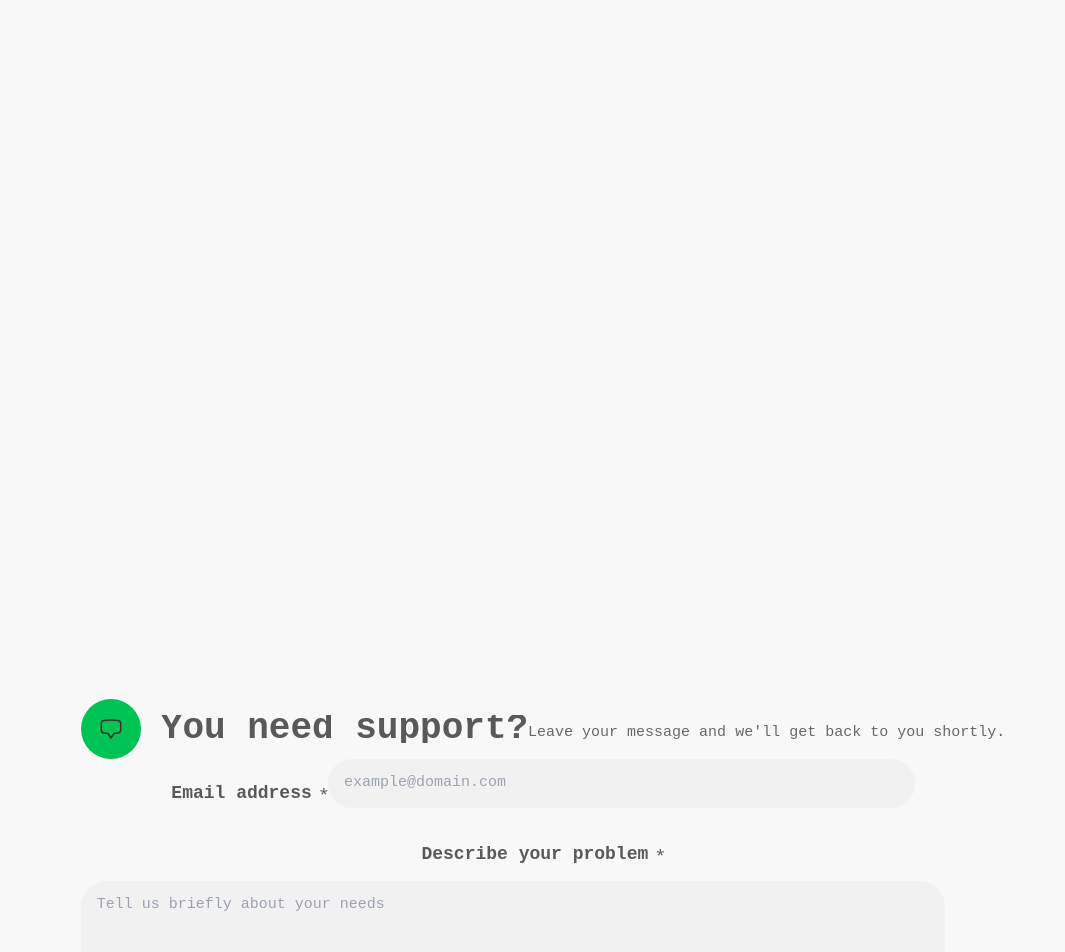
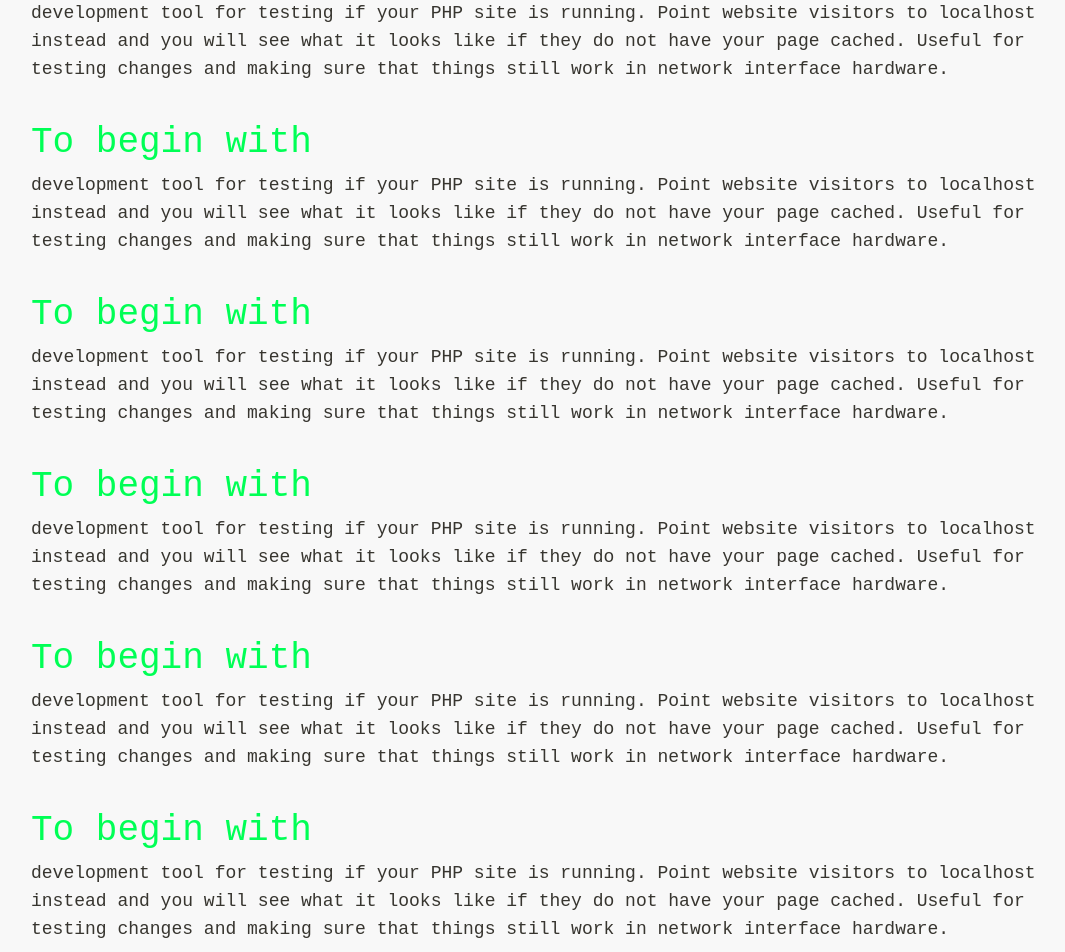
Before and after one commit to selengr/link_instagram, a Next.js app: page /environment in a window 1280 px wide. Shown: the part 940-1892 px from the top of the page, without its empty margins (97-1162 px from the left). Built offline with nearby package versions, Linux system fonts and the light colour scheme.

Commit message:
reform footer in environment page

```diff
--- a/app/(secondView)/environment/page.tsx
+++ b/app/(secondView)/environment/page.tsx
@@ -19,7 +19,7 @@ export default function Environment() {
                     />
 
 
-                       <h1 className={styles["entry-header-h1"]}>To begin with  </h1>
+                       <h1 className={`${styles["entry-header-h1"]} font-custom `}>To begin with  </h1>
                         <p>
                             <time dateTime="2015-11-03" className={styles["time-publish"]}>
                                 February 24, 2021 by
@@ -32,21 +32,102 @@ export default function Environment() {
                     </botton>
 
 
+             <div>
+             </div>
+
+                    <div className="w-full flex mt-10 flex-col items-start">
+
+                        <h1 className="text-my-color font-custom text-4xl overflow-hidden mb-2">To begin with </h1>
+                        <span className=" font-custom text-lg">
+                                development tool for testing if your PHP site is running.
+                                Point website visitors to localhost instead and you will see what it looks like
+                                if they do not have your page cached. Useful for testing changes and making sure
+                                that things still work in network interface hardware.
+                        </span>
+                    </div>
+
+
+                    <div className="w-full flex mt-10 flex-col items-start">
+
+                        <h1 className="text-my-color font-custom text-4xl overflow-hidden mb-2">To begin with </h1>
+                        <span className=" font-custom text-lg">
+                                development tool for testing if your PHP site is running.
+                                Point website visitors to localhost instead and you will see what it looks like
+                                if they do not have your page cached. Useful for testing changes and making sure
+                                that things still work in network interface hardware.
+                        </span>
+                    </div>
+
+
+                    <div className="w-full flex mt-10 flex-col items-start">
+
+                        <h1 className="text-my-color font-custom text-4xl overflow-hidden mb-2">To begin with </h1>
+                        <span className=" font-custom text-lg">
+                                development tool for testing if your PHP site is running.
+                                Point website visitors to localhost instead and you will see what it looks like
+                                if they do not have your page cached. Useful for testing changes and making sure
+                                that things still work in network interface hardware.
+                        </span>
+                    </div>
 
 
 
-                    <div className="mt-20" />
-                    <div className="mt-20" />
-                    <div className="mt-20" />
-                    <div className="mt-20" />
-                    <div className="mt-20" />
-                    <div className="mt-20" />
-                    <div className="mt-20" />
-                    <div className="mt-20" />
-                    <div className="mt-20" />
-                    <div className="mt-20" />
-                    <div className="mt-20" />
-                    <div className="mt-20" />
+                    <div className="w-full flex mt-10 flex-col items-start">
+
+                        <h1 className="text-my-color font-custom text-4xl overflow-hidden mb-2">To begin with </h1>
+                        <span className=" font-custom text-lg">
+                                development tool for testing if your PHP site is running.
+                                Point website visitors to localhost instead and you will see what it looks like
+                                if they do not have your page cached. Useful for testing changes and making sure
+                                that things still work in network interface hardware.
+                        </span>
+                    </div>
+
+
+
+                    <div className="w-full flex mt-10 flex-col items-start">
+
+                        <h1 className="text-my-color font-custom text-4xl overflow-hidden mb-2">To begin with </h1>
+                        <span className=" font-custom text-lg">
+                                development tool for testing if your PHP site is running.
+                                Point website visitors to localhost instead and you will see what it looks like
+                                if they do not have your page cached. Useful for testing changes and making sure
+                                that things still work in network interface hardware.
+                        </span>
+                    </div>
+
+
+
+                    <div className="w-full flex mt-10 flex-col items-start">
+
+                        <h1 className="text-my-color font-custom text-4xl overflow-hidden mb-2">To begin with </h1>
+                        <span className=" font-custom text-lg">
+                                development tool for testing if your PHP site is running.
+                                Point website visitors to localhost instead and you will see what it looks like
+                                if they do not have your page cached. Useful for testing changes and making sure
+                                that things still work in network interface hardware.
+                        </span>
+                    </div>
+
+
+                    <div className="w-full flex mt-10 flex-col items-start">
+
+                        <h1 className="text-my-color font-custom text-4xl overflow-hidden mb-2">To begin with </h1>
+                        <span className=" font-custom text-lg">
+                                development tool for testing if your PHP site is running.
+                                Point website visitors to localhost instead and you will see what it looks like
+                                if they do not have your page cached. Useful for testing changes and making sure
+                                that things still work in network interface hardware.
+                        </span>
+                    </div>
+
+
+                 <br />
+                 <br />
+                 <br />
+                 <hr />
+                 <hr />
+                 <hr />
 
 
                     <form className={styles["eapps-form-header"]}>
@@ -59,14 +140,14 @@ export default function Environment() {
                                </svg>
 
                            </div>
-                           <div>
+                           <div  className={styles["eapps-form-fix"]}>
                                <h1 className={styles["eapps-form-header-title"]}>
                                    You need support?
                                </h1>
                                <span className={styles["eapps-form-header-span"]}>Leave your message and we'll get back to you shortly.</span>
                            </div>
                        </section>
-                        <div>
+                        <div className={styles["eapps-form-fix"]}>
                             <label className={styles["eapps-form-element-label"]}>
                                 Email address <span className="text-5xl ml-2">*</span>
                             </label>
--- a/styles/components/environment/environment.module.css
+++ b/styles/components/environment/environment.module.css
@@ -36,7 +36,7 @@
 .entry-header-h1 {
     color: #00ff55;
     font-size: 42px;
-    font-family: "Roboto Mono", monospace !important;
+        /*font-family: "Roboto Mono", monospace !important;*/
    margin-bottom: 2rem;
 }
 .time-publish {
@@ -125,6 +125,7 @@
 
 .eapps-form-element-label {
     display: block;
+    justify-content: flex-start !important;
     font-size: 18px !important;
     line-height: 1rem;
     margin-top: 20px;
@@ -169,3 +170,9 @@
     width: 20%;
     padding: 7px 10px;
 }
+
+.eapps-form-fix {
+    display: flex !important;
+    flex-direction: column !important;
+    align-items: flex-start !important;
+}
--- a/tailwind.config.js
+++ b/tailwind.config.js
@@ -16,8 +16,13 @@ module.exports = {
 
       colors: {
         // Add your custom color schemes here
-        primary: '#00ff55',
-      }
+        'my-color' : '#00ff55',
+      },
+
+      fontFamily: {
+        custom: ["Roboto Mono"," monospace !important"],
+      },
+
     },
   },
 
```
